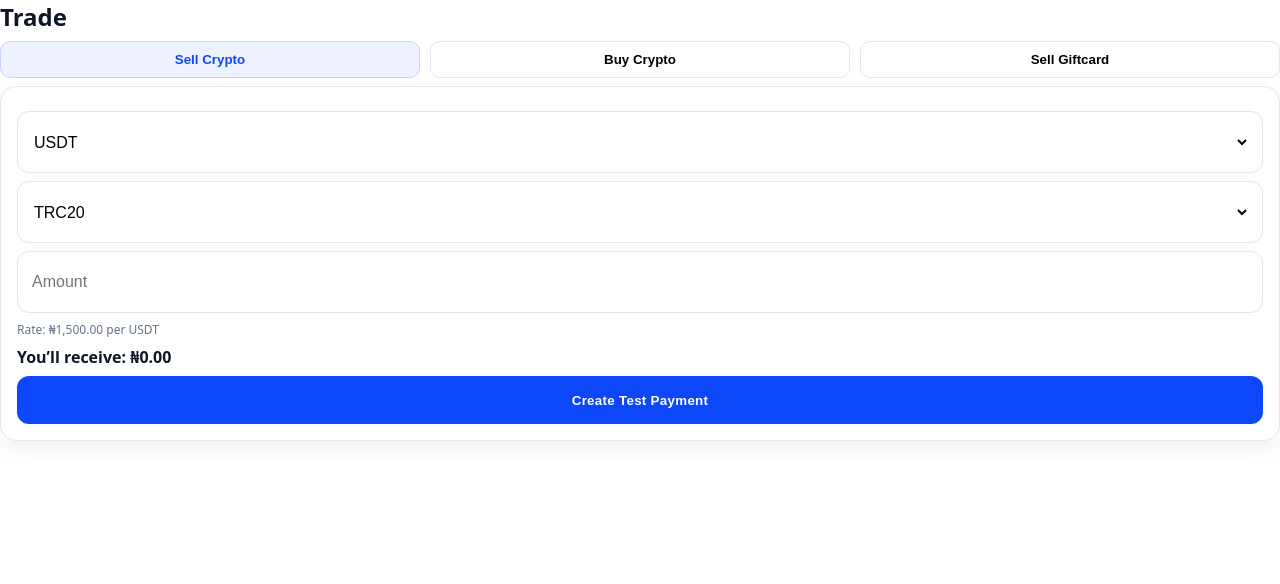
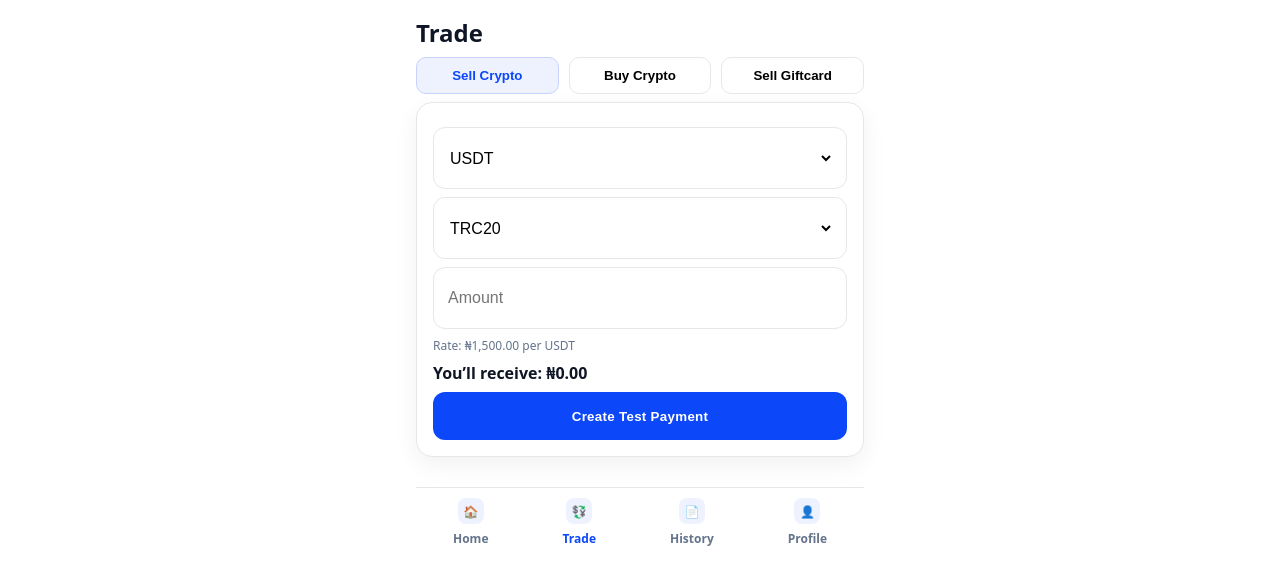
Before and after one commit to wimichub0-ai/Bnapx-User-interface-v.1, a Next.js app: page /trade in a window 1280 px wide. Shown: the top 584 px of the page. Built offline with nearby package versions, Linux system fonts and the light colour scheme.

Commit message:
Update page.jsx

```diff
--- a/app/trade/page.jsx
+++ b/app/trade/page.jsx
@@ -2,8 +2,8 @@
 
 import { Suspense, useEffect, useMemo, useState } from "react";
 import { useSearchParams } from "next/navigation";
+import TabBar from "@/components/TabBar";
 
-/** Move all hook usage into a component rendered inside <Suspense> */
 function TradeInner() {
   const sp = useSearchParams();
   const initial = sp.get("tab") || "sell";
@@ -14,30 +14,28 @@ function TradeInner() {
   const [amount, setAmount] = useState("");
 
   const COINS = {
-    BTC: { networks: ["Bitcoin"], rate: 95_000_000 },
-    ETH: { networks: ["Ethereum"], rate: 600_000 },
-    USDT: { networks: ["TRC20", "ERC20", "BEP20", "Solana", "Polygon"], rate: 1_500 },
-    USDC: { networks: ["AVAXC", "ERC20", "BEP20", "Solana", "Polygon", "POS", "Arbitrum"], rate: 1_480 },
-    TRX: { networks: ["TRON"], rate: 150 },
-    SOL: { networks: ["Solana"], rate: 95_000 },
-    TON: { networks: ["TON"], rate: 80_000 },
+    BTC:  { networks: ["Bitcoin"], rate: 95000000 },
+    ETH:  { networks: ["Ethereum"], rate: 600000 },
+    USDT: { networks: ["TRC20","ERC20","BEP20","Solana","Polygon"], rate: 1500 },
+    USDC: { networks: ["AVAXC","ERC20","BEP20","Solana","Polygon","POS","Arbitrum"], rate: 1480 },
+    TRX:  { networks: ["TRON"], rate: 150 },
+    SOL:  { networks: ["Solana"], rate: 95000 },
+    TON:  { networks: ["TON"], rate: 80000 },
   };
 
   const BRANDS = [
-    { key: "razer", name: "RAZER GOLD", img: "/cards/razer.png" },
-    { key: "itunes", name: "ITUNES", img: "/cards/itunes.png" },
-    { key: "steam", name: "STEAM", img: "/cards/steam.png" },
-    { key: "amazon", name: "AMAZON", img: "/cards/amazon.png" },
-    { key: "walmart", name: "WALMART CARD", img: "/cards/walmart.png", list: true },
-    { key: "spotify", name: "SPOTIFY CARD", img: "/cards/spotify.png", list: true },
-    { key: "xbox", name: "XBOX CARD", img: "/cards/xbox.png", list: true },
-    { key: "googleplay", name: "GOOGLE PLAY", img: "/cards/googleplay.png", list: true },
+    { key:"razer", name:"RAZER GOLD",   img:"/cards/razer.png" },
+    { key:"itunes",name:"ITUNES",       img:"/cards/itunes.png" },
+    { key:"steam", name:"STEAM",        img:"/cards/steam.png" },
+    { key:"amazon",name:"AMAZON",       img:"/cards/amazon.png" },
+    { key:"walmart",name:"WALMART CARD",img:"/cards/walmart.png", list:true },
+    { key:"spotify",name:"SPOTIFY CARD",img:"/cards/spotify.png", list:true },
+    { key:"xbox",  name:"XBOX CARD",    img:"/cards/xbox.png", list:true },
+    { key:"googleplay",name:"GOOGLE PLAY",img:"/cards/googleplay.png", list:true },
   ];
 
   useEffect(() => {
-    if (tab === "sell" || tab === "buy") {
-      setNetwork(COINS[coin].networks[0]);
-    }
+    if (tab === "sell" || tab === "buy") setNetwork(COINS[coin].networks[0]);
     // eslint-disable-next-line react-hooks/exhaustive-deps
   }, [coin, tab]);
 
@@ -46,23 +44,17 @@ function TradeInner() {
     const v = parseFloat(amount || "0");
     return isNaN(v)
       ? "0"
-      : new Intl.NumberFormat("en-NG", { style: "currency", currency: "NGN" }).format(v * rate);
+      : new Intl.NumberFormat("en-NG",{ style:"currency", currency:"NGN" }).format(v * rate);
   }, [amount, rate]);
 
   return (
-    <main>
+    <main className="container">
       <h2 style={{ margin: "0 0 8px" }}>Trade</h2>
 
       <div className="tabs-inline">
-        <button className={`tabbtn ${tab === "sell" ? "active" : ""}`} onClick={() => setTab("sell")}>
-          Sell Crypto
-        </button>
-        <button className={`tabbtn ${tab === "buy" ? "active" : ""}`} onClick={() => setTab("buy")}>
-          Buy Crypto
-        </button>
-        <button className={`tabbtn ${tab === "giftcard" ? "active" : ""}`} onClick={() => setTab("giftcard")}>
-          Sell Giftcard
-        </button>
+        <button className={`tabbtn ${tab==='sell'?'active':''}`} onClick={()=>setTab("sell")}>Sell Crypto</button>
+        <button className={`tabbtn ${tab==='buy'?'active':''}`} onClick={()=>setTab("buy")}>Buy Crypto</button>
+        <button className={`tabbtn ${tab==='giftcard'?'active':''}`} onClick={()=>setTab("giftcard")}>Sell Giftcard</button>
       </div>
 
       {tab !== "giftcard" && (
@@ -76,36 +68,28 @@ function TradeInner() {
                 setNetwork(COINS[val].networks[0]);
               }}
             >
-              {Object.keys(COINS).map((k) => (
-                <option key={k} value={k}>
-                  {k}
-                </option>
-              ))}
+              {Object.keys(COINS).map(k => <option key={k} value={k}>{k}</option>)}
             </select>
           </div>
 
           <div className="field">
-            <select value={network} onChange={(e) => setNetwork(e.target.value)}>
-              {COINS[coin].networks.map((n) => (
-                <option key={n} value={n}>
-                  {n}
-                </option>
-              ))}
+            <select value={network} onChange={(e)=>setNetwork(e.target.value)}>
+              {COINS[coin].networks.map(n => <option key={n} value={n}>{n}</option>)}
             </select>
           </div>
 
           <div className="field">
-            <input placeholder="Amount" value={amount} onChange={(e) => setAmount(e.target.value)} />
+            <input placeholder="Amount" value={amount} onChange={(e)=>setAmount(e.target.value)} />
           </div>
 
-          <div className="small">Rate: {new Intl.NumberFormat("en-NG", { style: "currency", currency: "NGN" }).format(rate)} per {coin}</div>
+          <div className="small">
+            Rate: {new Intl.NumberFormat("en-NG",{style:"currency",currency:"NGN"}).format(rate)} per {coin}
+          </div>
           <div style={{ marginTop: 8, fontWeight: 700 }}>You’ll receive: {ngn}</div>
 
           <button
             className="btn"
-            onClick={() =>
-              alert("Payment intent (Flutterwave sandbox) would be created here in /api/payments/create")
-            }
+            onClick={() => alert("Payment intent (Flutterwave sandbox) would be created here in /api/payments/create")}
           >
             Create Test Payment
           </button>
@@ -114,59 +98,47 @@ function TradeInner() {
 
       {tab === "giftcard" && (
         <div>
-          <div className="small" style={{ margin: "8px 2px" }}>
+          <div className="small" style={{ margin:"8px 2px" }}>
             Kindly select the giftcard you want to redeem
           </div>
 
-          <div className="grid">
-            {BRANDS.slice(0, 4).map((b) => (
+          <div className="tiles grid">
+            {BRANDS.slice(0, 4).map(b => (
               <a key={b.key} className="tile" href="#gift">
-                <img src={b.img} />
+                <img src={b.img} alt={b.name} />
                 <div style={{ fontWeight: 700 }}>{b.name}</div>
               </a>
             ))}
           </div>
 
           <div style={{ marginTop: 14 }} className="card-lite">
-            {BRANDS.slice(4).map((b) => (
-              <div
-                key={b.key}
-                style={{
-                  display: "flex",
-                  alignItems: "center",
-                  gap: 10,
-                  padding: "10px 0",
-                  borderBottom: "1px solid var(--line)",
-                }}
-              >
-                <img
-                  src={b.img}
-                  style={{ width: 64, height: 40, borderRadius: 8, objectFit: "cover" }}
-                />
-                <div style={{ fontWeight: 700, flex: 1 }}>
+            {BRANDS.slice(4).map(b => (
+              <div key={b.key} style={{
+                display:"flex", alignItems:"center", gap:10, padding:"10px 0", borderBottom:"1px solid var(--line)"
+              }}>
+                <img src={b.img} style={{ width:64, height:40, borderRadius:8, objectFit:"cover" }} alt={b.name}/>
+                <div style={{ fontWeight:700, flex:1 }}>
                   {b.name}
                   <div className="small">Hot Deals 🔥</div>
                 </div>
               </div>
             ))}
-            <div
-              className="small"
-              style={{ marginTop: 8, display: "flex", justifyContent: "space-between" }}
-            >
+            <div className="small" style={{ marginTop:8, display:"flex", justifyContent:"space-between" }}>
               <span>Rate Update: $1</span>
               <span>NGN******</span>
             </div>
           </div>
         </div>
       )}
+
+      <TabBar />
     </main>
   );
 }
 
-/** Page component wraps hook-using content in <Suspense> */
 export default function TradePage() {
   return (
-    <Suspense fallback={<div>Loading...</div>}>
+    <Suspense fallback={<div className="container">Loading...</div>}>
       <TradeInner />
     </Suspense>
   );
```
